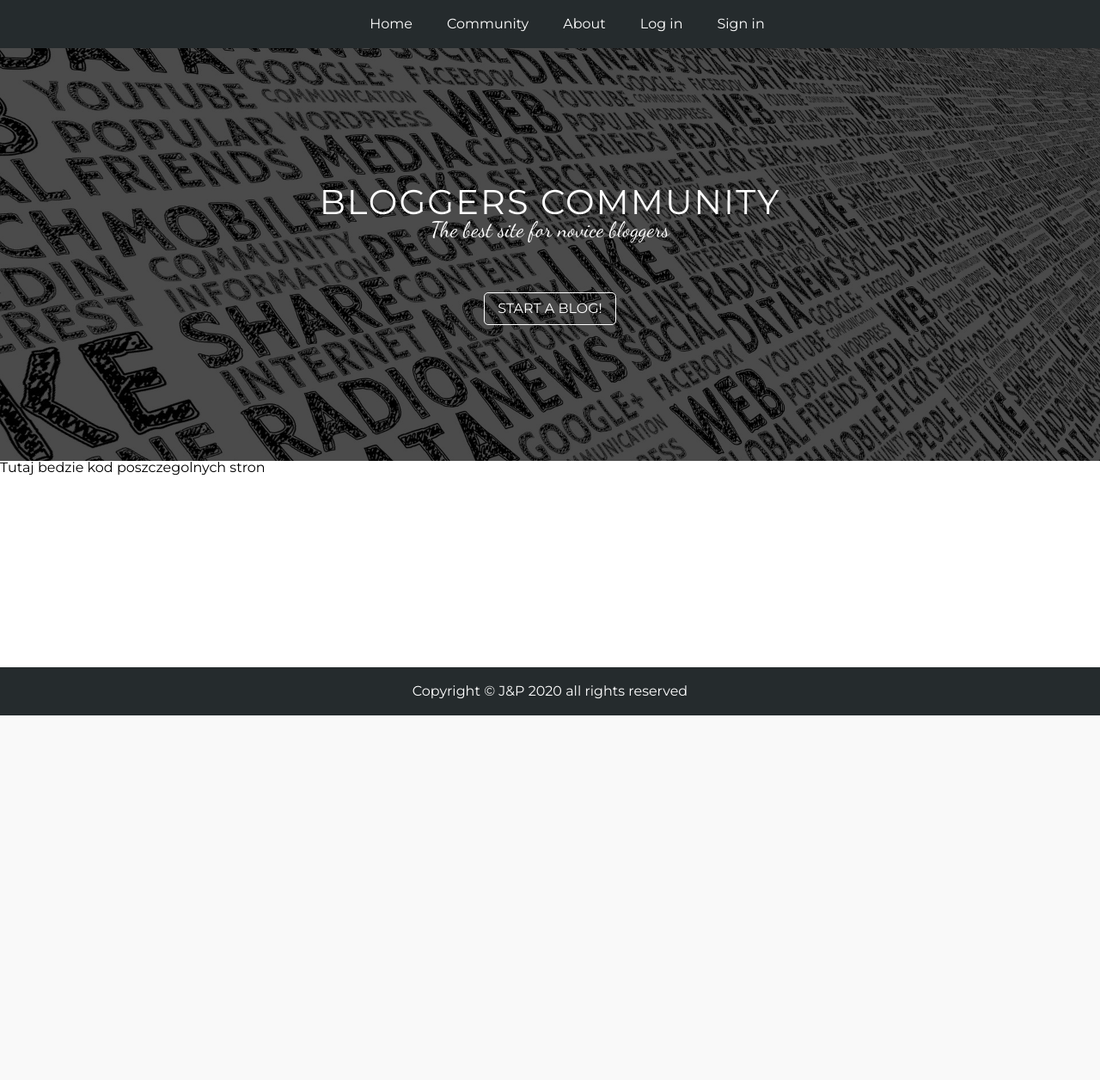
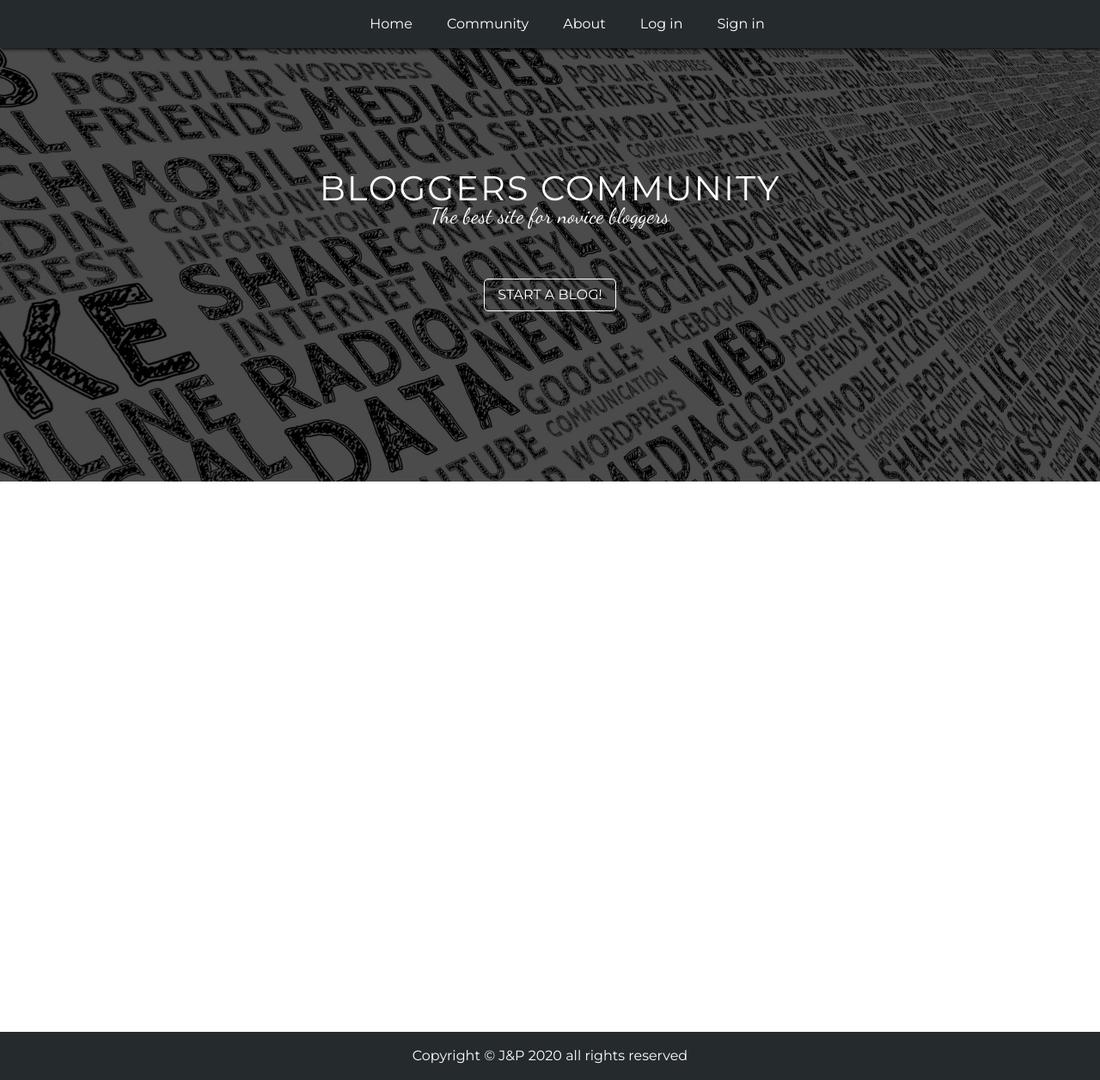
Before and after one commit to KSzostko/Django-Blog, a Django app: page / in a window 1280 px wide. Shown: the whole page at 86% size. Before the commit the page ends 832 px from the top, so only its background shows below. Run offline with Django 3.2, Linux system fonts and the light colour scheme.

Commit message:
added position fixed to menu

```diff
--- a/app/static/app/css/style.css
+++ b/app/static/app/css/style.css
@@ -144,6 +144,7 @@ body {
     width: 100vw;
     background: #252b2d;
     box-shadow: 1px 1px 4px 0px rgba(0, 0, 0, 1);
+    position: fixed;
 }
 
 .nav__list {
@@ -167,7 +168,7 @@ body {
 }
 
 header {
-    height: 60vh;
+    height: 70vh;
     background-image: url('../img/social-media-1989152_1920.jpg');
     background-size: cover;
     background-attachment: fixed;
@@ -181,6 +182,7 @@ header {
     flex-direction: column;
     justify-content: center;
     align-items: center;
+    /* margin-top: 90px; */
 }
 
 .welcome__title {
@@ -212,7 +214,7 @@ header {
 }
 
 main {
-    height: 30vh;
+    height: 80vh;
 }
 
 footer {
--- a/app/templates/_base.html
+++ b/app/templates/_base.html
@@ -42,7 +42,6 @@
         </header>
 
         <main>
-            Tutaj bedzie kod poszczegolnych stron
             {% block content %}{% endblock %}
         </main>
 
--- a/app/templates/index.html
+++ b/app/templates/index.html
@@ -1,3 +1,6 @@
 {% extends '_base.html' %}
 
 {% block title %}Homepage{% endblock %}
+
+{% block content %}
+{% endblock %}
```
